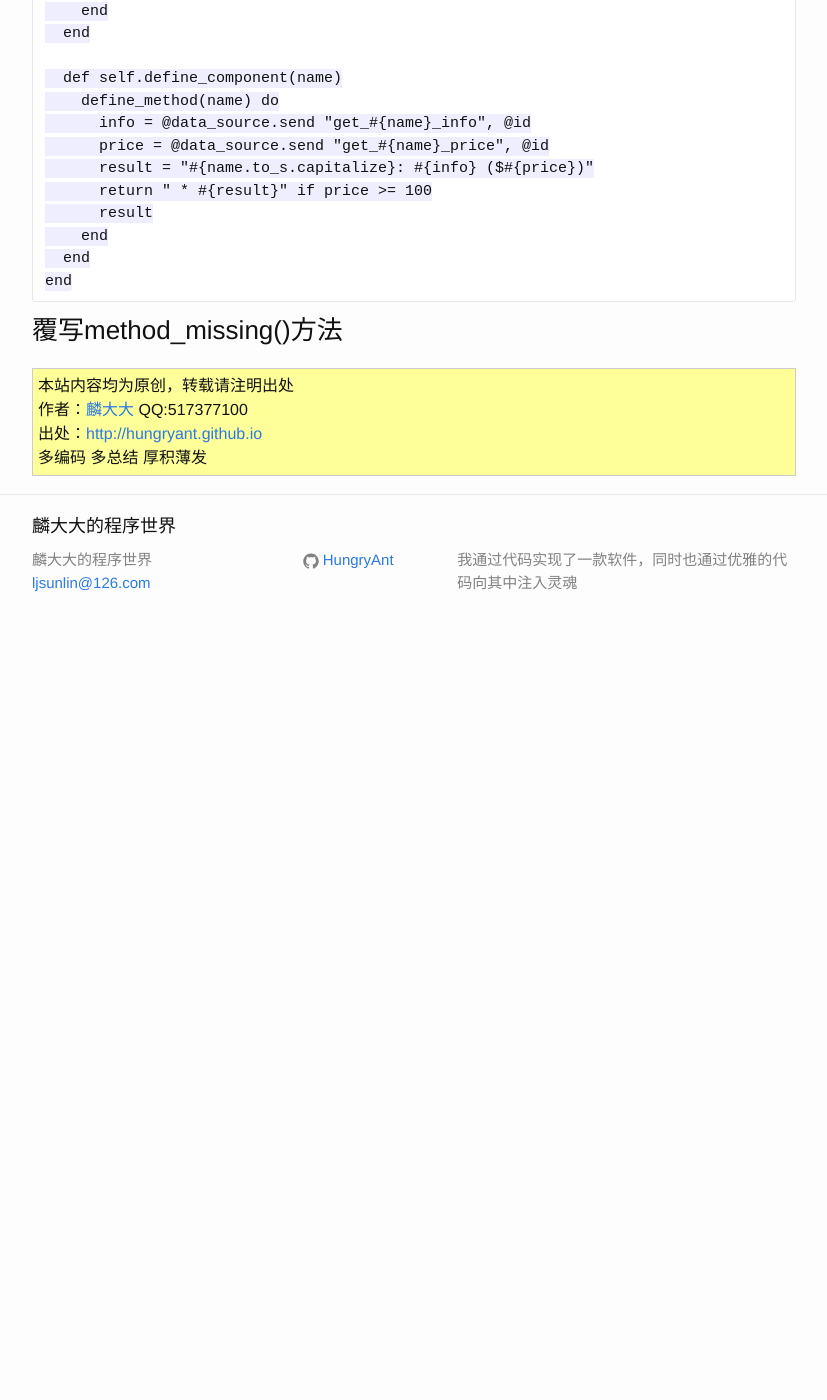
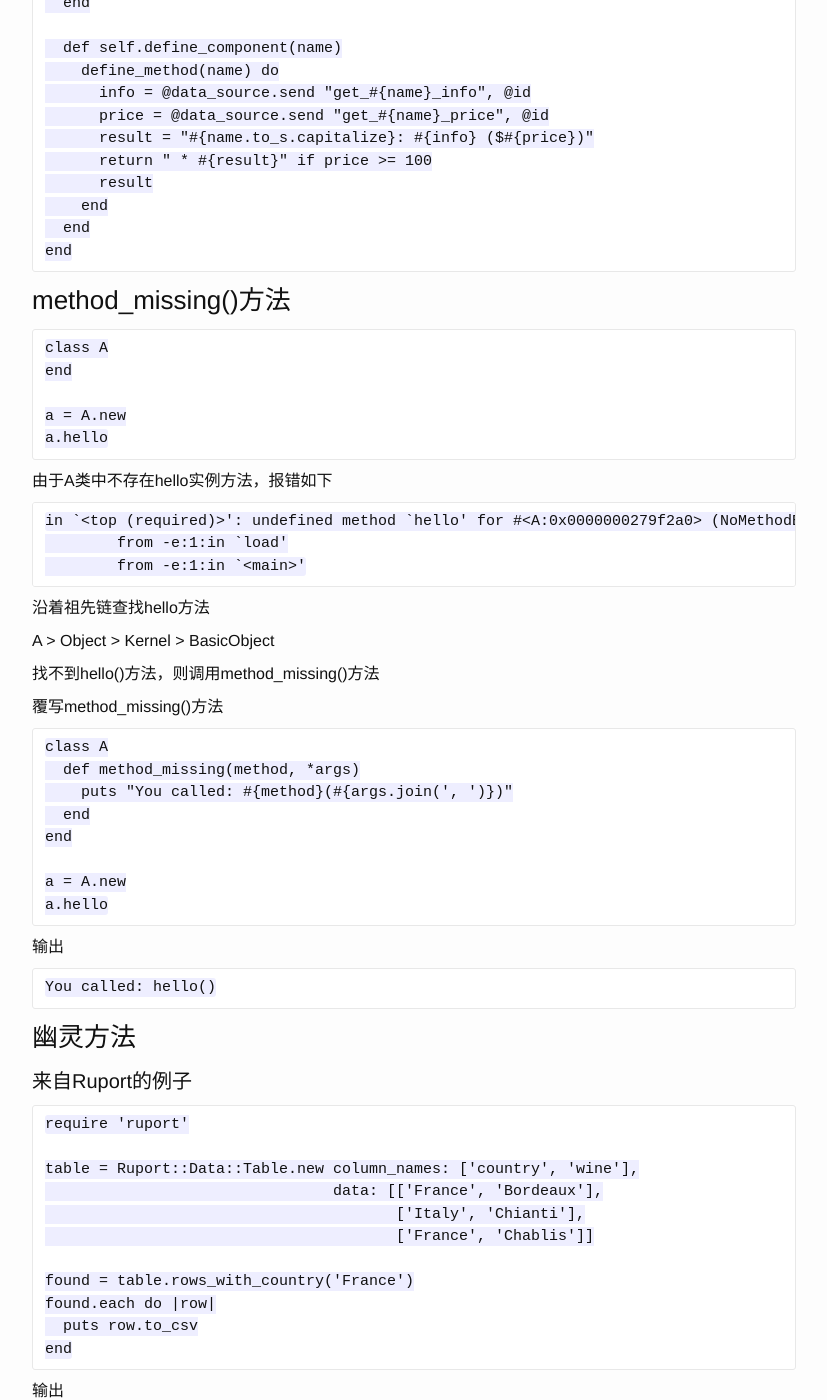
Before and after one commit to HungryAnt/hungryant.github.io, a Jekyll site: the page built from _posts/2015-10-21-ruby-meta-programming-methods.markdown, in a window 1280 px wide and 1400 px high, scrolled down 4536 px. Shown: the whole window, without its empty margins (226-1053 px from the left). Built offline with Jekyll 4.4.1, drawn with Linux system fonts in a browser that asks for light colours; comment, search, counter and statistics services are not loaded; before the commit the page ends 5166 px from its top, so only the background shows below that; some of the changed text lies outside the part shown.

Commit message:
up posts

```diff
--- a/_posts/2015-06-29-ruby-windows-jekyll.markdown
+++ b/_posts/2015-06-29-ruby-windows-jekyll.markdown
@@ -29,7 +29,7 @@ tags: [jekyll]
 	cmd中执行如下命令，设置taobao源
 
 		gem sources --remove https://rubygems.org/
-		gem sources -a http://ruby.taobao.org/
+		gem sources -a https://ruby.taobao.org/
 		gem sources -l
 
 5. 安装DevKit
--- a/_posts/2015-10-21-ruby-meta-programming-methods.markdown
+++ b/_posts/2015-10-21-ruby-meta-programming-methods.markdown
@@ -34,8 +34,11 @@ Ruby中，契约方法不再是问题，Ruby使用了一些静态语言难以实
 	  ...
 	end
 
+需要检测出计算机各配件的信息与价格，将价格高于99的设备信息打印出来
 
 ### 事不过三 Double, Treble...Trouble
+
+抽象出一个类型Computer
 
 	class Computer
 	  def initialize(computer_id, data_source)
@@ -217,4 +217,72 @@ Module#define_method()
 	  end
 	end
 
-### 覆写method_missing()方法
+### method_missing()方法
+
+	class A
+	end
+
+	a = A.new
+	a.hello
+
+由于A类中不存在hello实例方法，报错如下
+
+	in `<top (required)>': undefined method `hello' for #<A:0x0000000279f2a0> (NoMethodError)
+		from -e:1:in `load'
+		from -e:1:in `<main>'
+
+沿着祖先链查找hello方法
+
+A > Object > Kernel > BasicObject
+
+找不到hello()方法，则调用method_missing()方法
+
+覆写method_missing()方法
+
+	class A
+	  def method_missing(method, *args)
+	    puts "You called: #{method}(#{args.join(', ')})"
+	  end
+	end
+
+	a = A.new
+	a.hello
+
+输出
+
+	You called: hello()
+
+### 幽灵方法
+
+#### 来自Ruport的例子
+
+	require 'ruport'
+
+	table = Ruport::Data::Table.new column_names: ['country', 'wine'],
+	                                data: [['France', 'Bordeaux'],
+	                                       ['Italy', 'Chianti'],
+	                                       ['France', 'Chablis']]
+
+	found = table.rows_with_country('France')
+	found.each do |row|
+	  puts row.to_csv
+	end
+
+输出
+
+	France,Bordeaux
+	France,Chablis
+
+rows_with_country与to_csv是幽灵方法，Table中method_missing实现如下
+
+	class Table
+	  ...
+	  def method_missing(id,*args,&block)
+       return as($1.to_sym,*args,&block) if id.to_s =~ /^to_(.*)/
+       return rows_with($1.to_sym => args[0]) if id.to_s =~ /^rows_with_(.*)/
+       super
+      end
+      ...
+    end
+
+#### 来自OpenStruct的例子
```
Also changed, not shown: other parts of _posts/2015-10-21-ruby-meta-programming-methods.markdown (+5 -8 lines).
